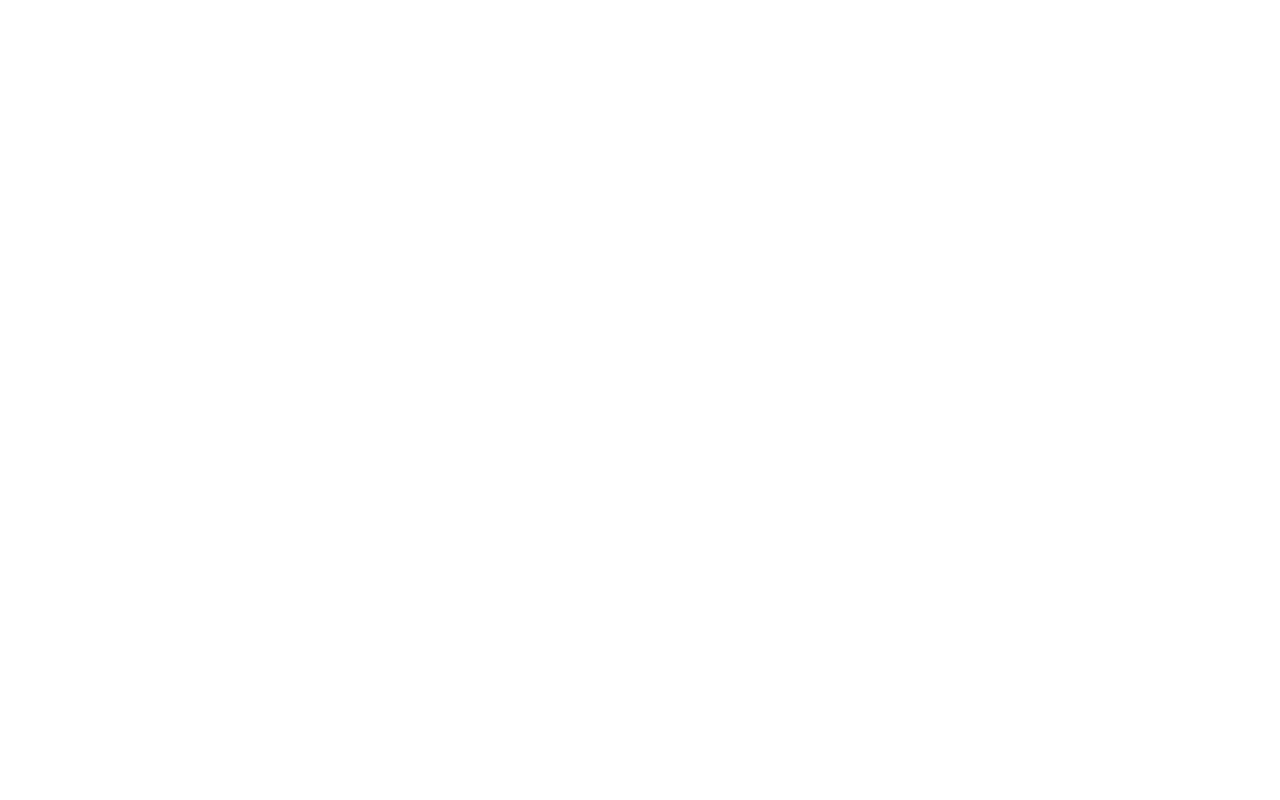
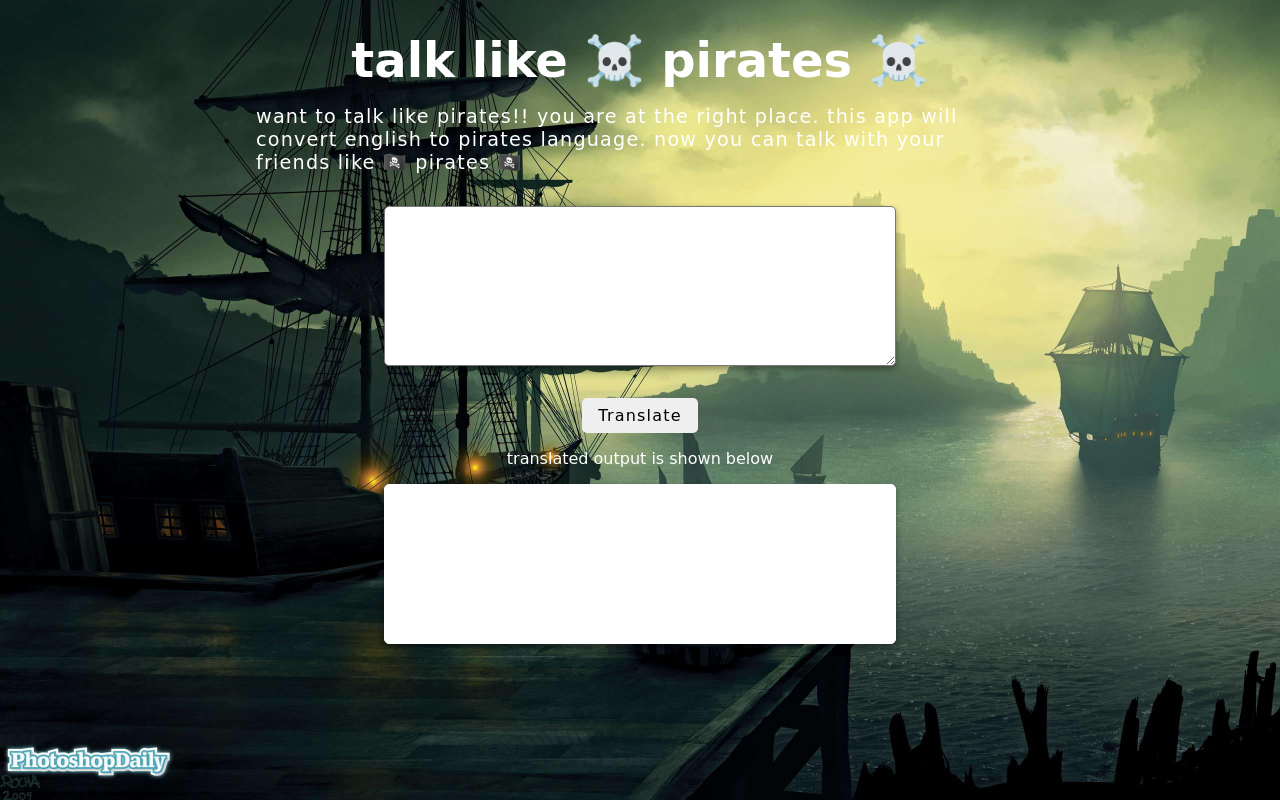
Before and after one commit to anuj-kumary/TalkPirates-markSeven, a plain HTML site: page index.html in a window 1280 px wide. Drawn offline with Linux system fonts and the light colour scheme; a web font is replaced by a local one.

Commit message:
dev completed

```diff
--- a/index.html
+++ b/index.html
@@ -8,8 +8,16 @@
     <link rel="stylesheet" href="style.css">
 </head>
 <body>
-
-
+    <div class="bg-image">
+    <div class="box">
+    <h2>talk like ☠️ pirates ☠️</h2>
+    <p class="text">want to talk like pirates!! you are at the right place. this app will convert english to pirates language. now you can talk with your friends like 🏴‍☠️ pirates 🏴‍☠️</p>
+    <textarea id="input-txt"></textarea>
+    <button id="btn-translate">Translate</button>
+    <p>translated output is shown below</p>
+    <div class="output"></div>
+</div>
+</div>
     <script src="index.js"></script>
 </body>
 </html>
--- a/index.js
+++ b/index.js
@@ -0,0 +1,23 @@
+let inputTxt = document.querySelector('#input-txt');
+let btnTranslate = document.querySelector('#btn-translate');
+let output = document.querySelector('.output')
+
+let url = "https://api.funtranslations.com/translate/pirate.json";
+
+function createUrl (text){
+    return encodeURI(url + "?" + "text=" +text)
+}
+
+function errorHandler(error) {
+    alert('Looks like server is down. Please try again sfter sometime')
+}
+
+let translate = () => {
+    fetch(createUrl(inputTxt.value))
+    .then(response => response.json())
+    .then(json =>{
+       output.innerText = json.contents.translated
+    })
+}
+
+btnTranslate.addEventListener('click',translate)
--- a/style.css
+++ b/style.css
@@ -0,0 +1,86 @@
+@import url('https://fonts.googleapis.com/css2?family=Yeon+Sung&display=swap');
+
+*{
+    margin: 0%;
+    padding: 0%;
+    box-sizing: border-box;
+}
+html{
+    color: #fff;
+    font-family: 'Yeon Sung', cursive;
+}
+body{
+    font-family: 'Yeon Sung', cursive;
+}
+.bg-image{
+  background-image: url('images/bg-Pirates.jpg');
+  width: 100%;
+  height: 100vh;
+  background-size: cover;
+}
+.box{
+    display: flex;
+    flex-direction: column;
+    align-items: center;
+}
+h2{
+    margin-top: 2rem;
+    font-size: 3rem;
+}
+.text{
+    width: 60%;
+    font-size: 1.2rem;
+    margin: 1rem 0;
+    letter-spacing: 1.2px;
+}
+textarea{
+    display: block;
+    width: 40%;
+    font-family: 'Yeon Sung', cursive;
+    height: 20vh;
+    margin: 1rem 0;
+    border-radius: 5px;
+    padding: .5rem 1rem;
+    font-size: 1rem;
+    letter-spacing: 1.2px;
+    outline: none;
+    box-shadow: rgba(0, 0, 0, 0.16) 0px 3px 6px, rgba(0, 0, 0, 0.23) 0px 3px 6px;
+}
+button{
+   padding: .5rem 1rem;
+   font-family: 'Yeon Sung', cursive;
+   margin: 1rem 0;
+   letter-spacing: 1.2px;
+   font-size: 1rem;
+   border-radius: 5px;
+   outline: none;
+   cursor: pointer;
+   border-width: 0;
+}
+.output{
+    width: 40%;
+    border-radius: 5px;
+    height: 20vh;
+    letter-spacing: 1.2px;
+    margin: 1rem 0;
+    padding: .5rem 1rem;
+    background-color: #fff;
+    color: #111;
+    border: 1px solid #fff;
+    box-shadow: rgba(0, 0, 0, 0.16) 0px 3px 6px, rgba(0, 0, 0, 0.23) 0px 3px 6px;
+}
+
+
+
+@media (max-width:600px){
+    h2{
+        margin-top: 1rem;
+    }
+    .text{
+        width: 80%;
+    }
+    textarea,.output{
+        width: 70%;
+        margin:.5rem 0;
+    }
+}
```
Also changed, not shown: images/bg-Pirates.jpg (added).
